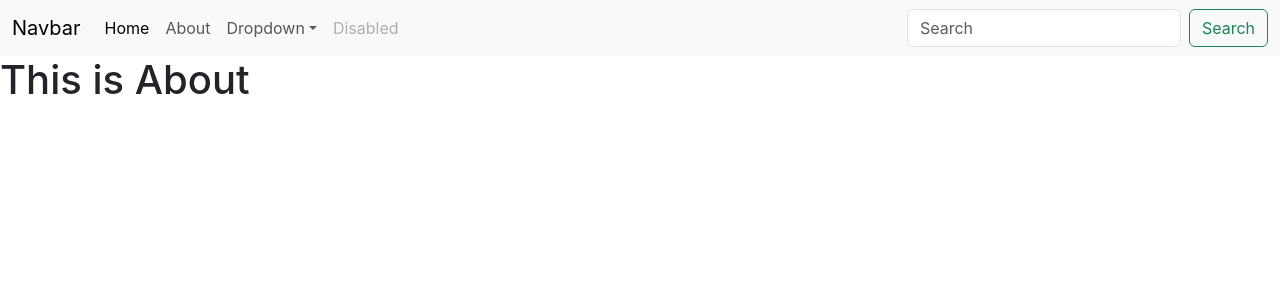
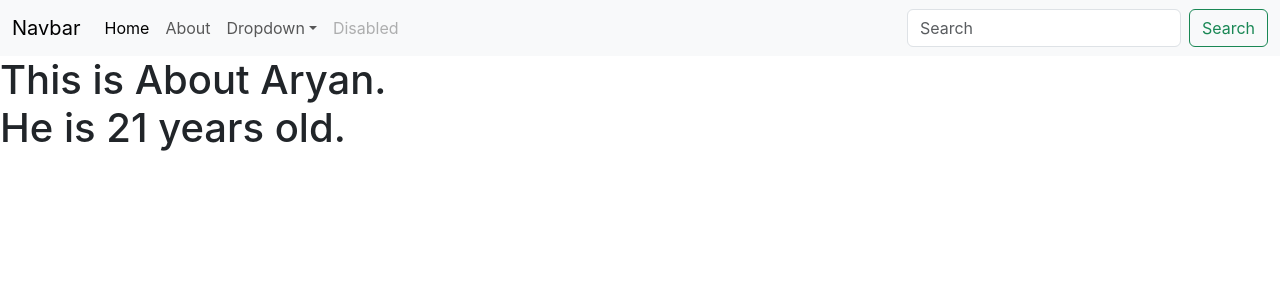
Before and after one commit to aryangupta0001/notescloud, a React (Create React App) app: page /about in a window 1280 px wide. Shown: the top 300 px of the page. Built offline with nearby package versions, Linux system fonts and the light colour scheme.

Commit message:
added Context API

```diff
--- a/src/App.js
+++ b/src/App.js
@@ -1,4 +1,7 @@
-// import { Route, Router, Routes } from 'react-router-dom';
+// import { useState, createContext } from "react";
+// const UserContext = createContext();
+
+
 import {
   BrowserRouter as Router,
   Routes,
@@ -9,10 +12,14 @@ import './App.css';
 import About from './components/About';
 import Navbar from './components/Navbar';
 import Home from "./components/Home";
+import NoteState from "./context/notes/NoteState";
 
 function App() {
+  // const [user, setUser] = useState("Jesse Hall");
+
   return (
-    <>
+    <NoteState>
+
       <Router>
         <Navbar />
         <Routes>
@@ -20,7 +27,8 @@ function App() {
           <Route path='/about' element={<About />} />
         </Routes>
       </Router>
-    </>
+    </NoteState>
+
   );
 }
 
--- a/src/components/About.js
+++ b/src/components/About.js
@@ -1,10 +1,13 @@
-import React from 'react'
+import { React, useContext } from 'react'
+import noteContext from "../context/notes/noteContext";
 
 const About = () => {
+  const a = useContext(noteContext);
   return (
     <div>
       <h1>
-        This is About
+        This is About {a.name}. <br />
+        He is {a.age} years old.
       </h1>
     </div>
   )
--- /dev/null
+++ b/src/context/notes/NoteState.js
@@ -0,0 +1,16 @@
+import noteContext from "./noteContext"
+
+const NoteState = (props) => {
+    const state = {
+        "name": "Aryan",
+        "age": 21
+    }
+
+    return (
+        <noteContext.Provider value={state}>
+            {props.children}
+        </noteContext.Provider>
+    )
+}
+
+export default NoteState;
--- /dev/null
+++ b/src/context/notes/noteContext.js
@@ -0,0 +1,3 @@
+import { createContext } from "react";
+const noteContext = createContext();
+export default noteContext;
```
